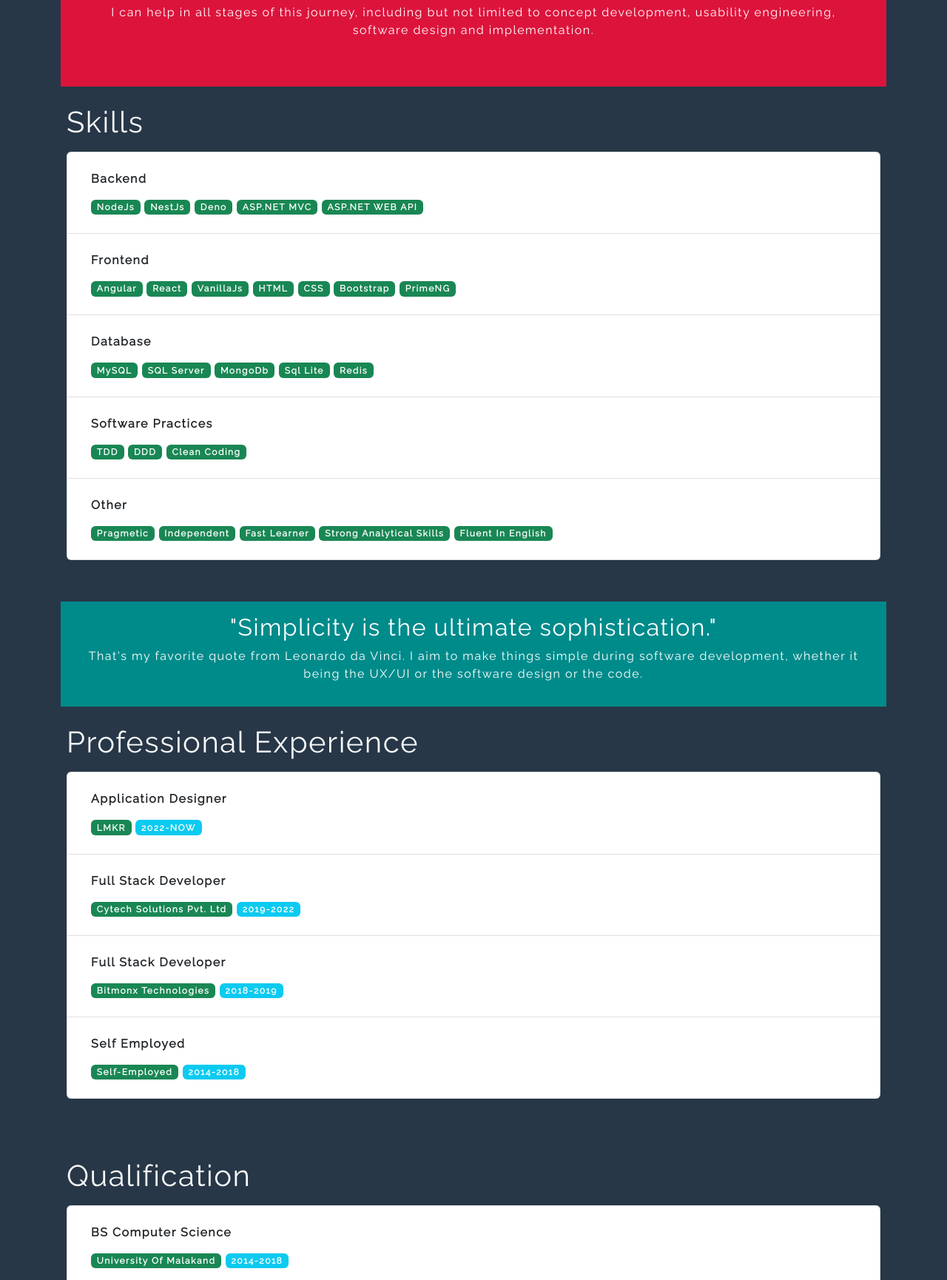
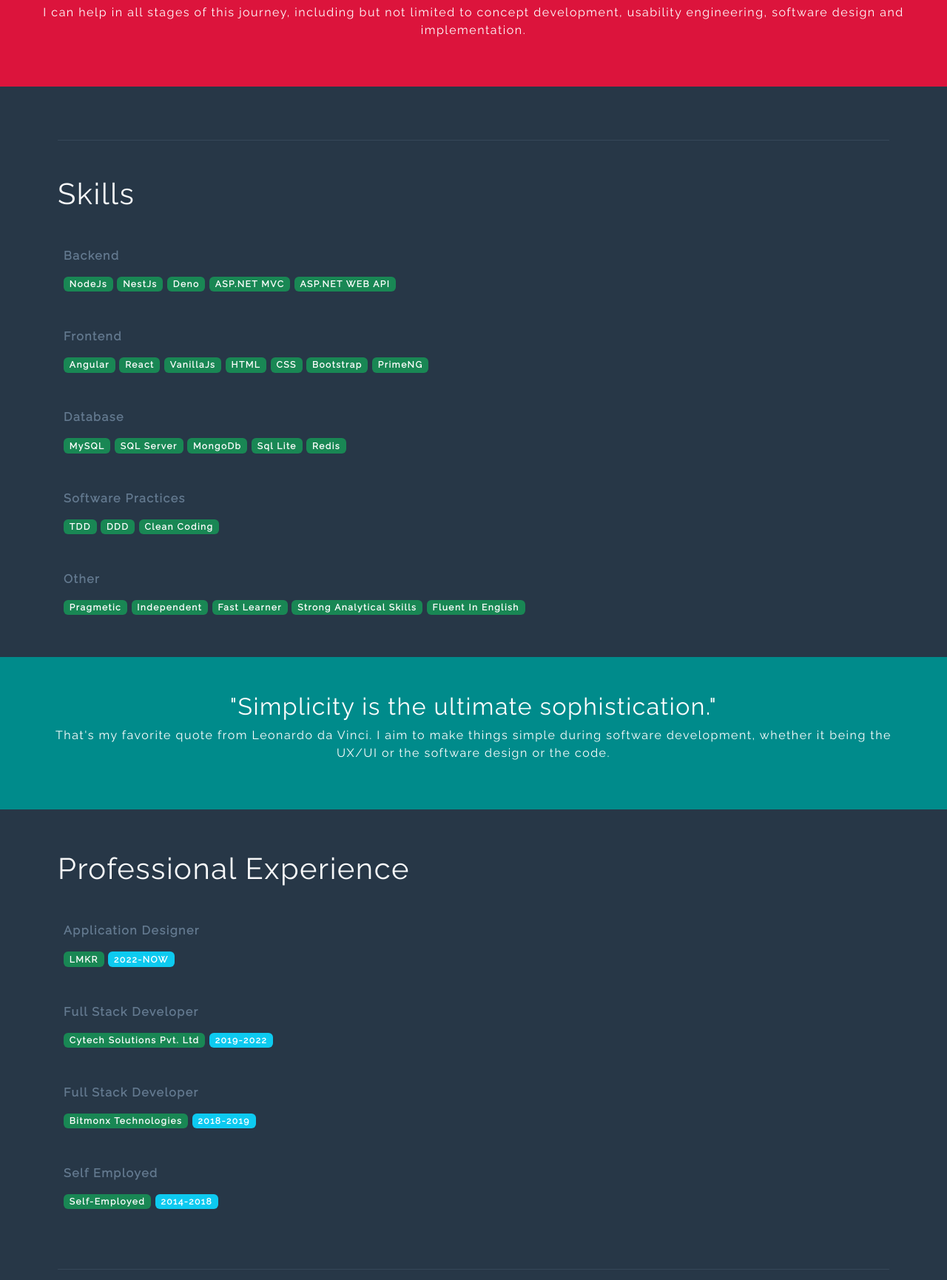
Before and after one commit to flyrehan786/irehan.github.io, a plain HTML site: page index.html in a window 1280 px wide. Shown: the part 1070-2800 px from the top of the page at 74% size. Drawn offline with nearby package versions, Linux system fonts and the light colour scheme.

Commit message:
updating UI.

```diff
--- a/index.html
+++ b/index.html
@@ -15,7 +15,6 @@
 </head>
 
 <body>
-    <div class="container">
     <div class="container mt-5 mb-5">
         <div class="animate__animated animate__bounce  animate__delay-1s text-center mt-5 text-white">
             <br />
@@ -27,7 +26,9 @@
                     hello, my name is rehan.
                 </span>
             </h1>
-                <h3 class="mt-4">I'M A<span class="text-danger animate__animated animate__heartBeat animate__delay-3s">&nbsp; SOFTWARE ENGINEER</span>.</h3>
+            <h3 class="mt-4">I'M A<span
+                    class="text-danger animate__animated animate__heartBeat animate__delay-3s">&nbsp; SOFTWARE
+                    ENGINEER</span>.</h3>
             <div id="img-placeholder">
                 <img class="profile-image" src="./assets/image.jpeg" alt="">
             </div>
@@ -47,7 +48,7 @@
             </p>
         </div>
     </div>
-        <div class="container p-5 bg-crimson text-center">
+    <div class="p-5 bg-crimson text-center">
         <h2>
             I enjoy turning concepts into reality.
         </h2>
@@ -56,11 +57,10 @@
             engineering, software design and implementation.
         </p>
     </div>
-        <div class="container p-2 mb-5">
-            <h1 class="mt-3 mb-3 text-light">Skills</h1>
-            <ul class="list-group">
-                <li class="list-group-item d-flex justify-content-between align-items-start p-4 ">
-                    <div class="ms-2 me-auto">
+    <div class="container mt-5 p-2 mb-5">
+        <hr />
+        <h1 class="mt-5 mb-3 text-light">Skills</h1>
+        <div class="ms-2 mt-5 me-auto">
             <div class="fw-bold">Backend</div>
             <span class="badge bg-success mt-3">NodeJs</span>
             <span class="badge bg-success mt-3">NestJs</span>
@@ -68,9 +68,7 @@
             <span class="badge bg-success mt-3">ASP.NET MVC</span>
             <span class="badge bg-success mt-3">ASP.NET WEB API</span>
         </div>
-                </li>
-                <li class="list-group-item d-flex justify-content-between align-items-start p-4 ">
-                    <div class="ms-2 me-auto">
+        <div class="ms-2 mt-5 me-auto">
             <div class="fw-bold">Frontend</div>
             <span class="badge bg-success mt-3">Angular</span>
             <span class="badge bg-success mt-3">React</span>
@@ -80,9 +78,7 @@
             <span class="badge bg-success mt-3">Bootstrap</span>
             <span class="badge bg-success mt-3">PrimeNG</span>
         </div>
-                </li>
-                <li class="list-group-item d-flex justify-content-between align-items-start p-4 ">
-                    <div class="ms-2 me-auto">
+        <div class="ms-2 mt-5 me-auto">
             <div class="fw-bold">Database</div>
             <span class="badge bg-success mt-3">MySQL</span>
             <span class="badge bg-success mt-3">SQL Server</span>
@@ -90,29 +86,22 @@
             <span class="badge bg-success mt-3">Sql Lite</span>
             <span class="badge bg-success mt-3">Redis</span>
         </div>
-                </li>
-                <li class="list-group-item d-flex justify-content-between align-items-start p-4 ">
-                    <div class="ms-2 me-auto">
+        <div class="ms-2 mt-5 me-auto">
             <div class="fw-bold">Software Practices</div>
             <span class="badge bg-success mt-3">TDD</span>
             <span class="badge bg-success  mt-3">DDD</span>
             <span class="badge bg-success  mt-3">Clean Coding</span>
         </div>
-                </li>
-                <li class="list-group-item d-flex justify-content-between align-items-start p-4 ">
-                    <div class="ms-2 me-auto">
+        <div class="ms-2 mt-5 me-auto">
             <div class="fw-bold">Other</div>
             <span class="badge bg-success mt-3">Pragmetic</span>
             <span class="badge bg-success mt-3">Independent</span>
             <span class="badge bg-success mt-3">Fast Learner</span>
             <span class="badge bg-success mt-3">Strong Analytical Skills</span>
             <span class="badge bg-success mt-3">Fluent In English</span>
-
         </div>
-                </li>
-            </ul>
     </div>
-        <div class="container p-3 bg-darkcyan text-center">
+    <div class="p-5 bg-darkcyan text-center">
         <h2>
             "Simplicity is the ultimate sophistication."
         </h2>
@@ -123,83 +112,61 @@
         </p>
     </div>
     <div class="container p-2 mb-5">
-            <h1 class="mt-3 mb-3 text-light">Professional Experience</h1>
-            <ul class="list-group">
-                <li class="list-group-item d-flex justify-content-between align-items-start p-4 ">
-                    <div class="ms-2 me-auto">
+        <h1 class="mt-5 mb-3 text-light">Professional Experience</h1>
+        <div class="ms-2 mt-5 me-auto">
             <div class="fw-bold">Application Designer</div>
             <span class="badge bg-success mt-3">LMKR</span>
             <span class="badge bg-info mt-3">2022-NOW</span>
         </div>
-                </li>
-                <li class="list-group-item d-flex justify-content-between align-items-start p-4 ">
-                    <div class="ms-2 me-auto">
+        <div class="ms-2 mt-5 me-auto">
             <div class="fw-bold">Full Stack Developer</div>
             <span class="badge bg-success mt-3">Cytech Solutions Pvt. Ltd</span>
             <span class="badge bg-info mt-3">2019-2022</span>
         </div>
-                </li>
-                <li class="list-group-item d-flex justify-content-between align-items-start p-4 ">
-                    <div class="ms-2 me-auto">
+        <div class="ms-2 mt-5 me-auto">
             <div class="fw-bold">Full Stack Developer</div>
             <span class="badge bg-success mt-3">Bitmonx Technologies</span>
             <span class="badge bg-info mt-3">2018-2019</span>
         </div>
-                </li>
-                <li class="list-group-item d-flex justify-content-between align-items-start p-4 ">
-                    <div class="ms-2 me-auto">
+        <div class="ms-2 mt-5 me-auto">
             <div class="fw-bold">Self Employed</div>
             <span class="badge bg-success mt-3">Self-Employed</span>
             <span class="badge bg-info mt-3">2014-2018</span>
         </div>
-                </li>
-            </ul>
     </div>
-        <div class="container p-2 mb-5">
-            <h1 class="mt-3 mb-3 text-light">Qualification</h1>
-            <ul class="list-group">
-                <li class="list-group-item d-flex justify-content-between align-items-start p-4 ">
-                    <div class="ms-2 me-auto">
+    <div class="container mt-5 p-2 mb-5">
+        <hr />
+        <h1 class=" mb-3 mt-5 text-light">Qualification</h1>
+        <div class="ms-2 mt-5 me-auto">
             <div class="fw-bold">BS Computer Science</div>
             <span class="badge bg-success mt-3">University Of Malakand</span>
             <span class="badge bg-info mt-3">2014-2018</span>
         </div>
-                </li>
-                <li class="list-group-item d-flex justify-content-between align-items-start p-4 ">
-                    <div class="ms-2 me-auto">
+        <div class="ms-2 mt-5 me-auto">
             <div class="fw-bold">F.Sc (Pre-Eng)</div>
             <span class="badge bg-success mt-3">F.G Inter College Batkhela, Malakand KPK</span>
             <span class="badge bg-info mt-3">2012-2014</span>
         </div>
-                </li>
-                <li class="list-group-item d-flex justify-content-between align-items-start p-4 ">
-                    <div class="ms-2 me-auto">
+        <div class="ms-2 mt-5 me-auto">
             <div class="fw-bold">Matric</div>
             <span class="badge bg-success mt-3">Lalazar Public School Thana, Malakand KPK</span>
             <span class="badge bg-info mt-3">2010-2012</span>
         </div>
-                </li>
-            </ul>
     </div>
-        <div class="container p-2 mb-5">
-            <h1 class="mt-3 mb-3 text-light">Contact Me</h1>
-            <ul class="list-group">
-                <li class="list-group-item d-flex justify-content-between align-items-start p-4 ">
+    <div class="container mt-5 p-2 mb-5">
+        <hr />
+        <h1 class="mt-5 mb-3 text-light">Contact Me</h1>
         <div class="ms-2 me-auto">
             <div class="fw-bold">Do you have an interesting project that matches my skill set? Let's talk!
             </div>
-                        <span class="badge bg-success mt-3">xs2rehan786@gmail.com</span>
+            <h3 class="bg-default mt-3">xs2rehan786@gmail.com</h3>
         </div>
-                </li>
-            </ul>
-            <p>
-            </p>
         <p>
 
         </p>
     </div>
     </div>
-    <div class="container-fluid p-3 bg-light text-center">
+    <div class="container-fluid p-3 bg-darkcyan text-center">
         Design by Rehan - All Rights Reserved.
     </div>
     </div>
```
Lines whose indentation alone changed are shown as unchanged.
